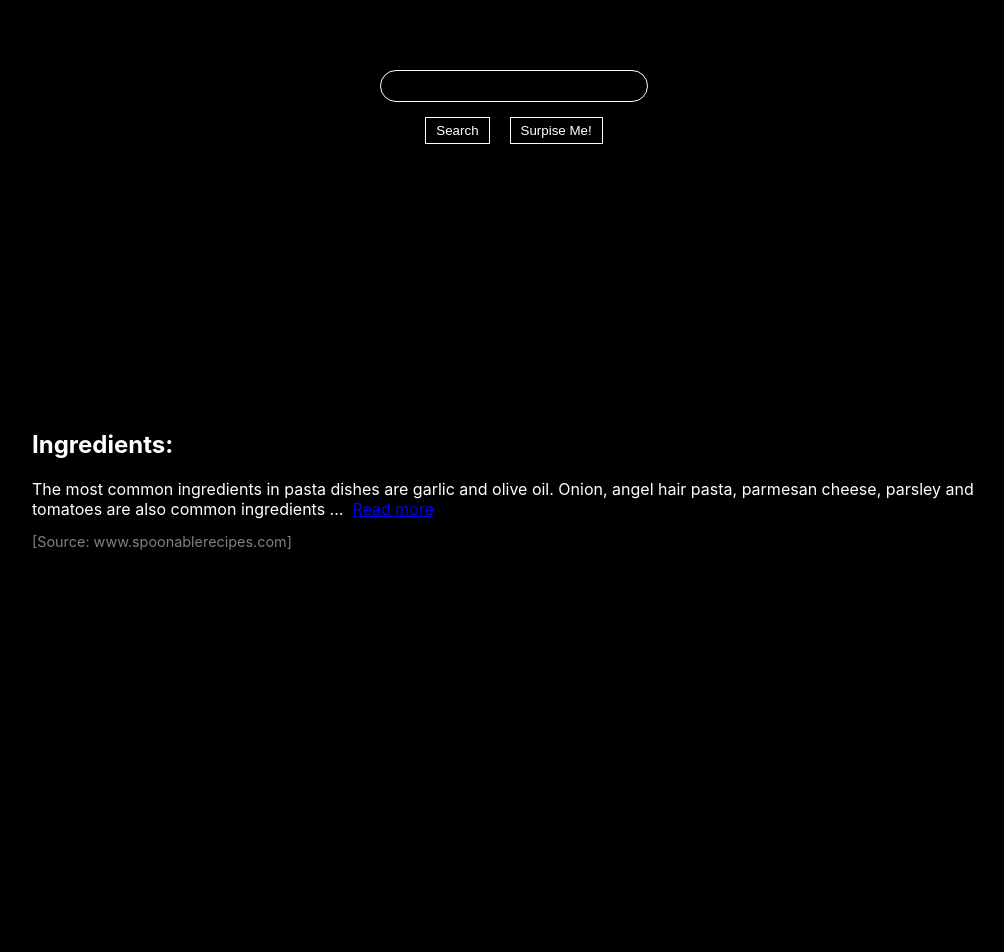
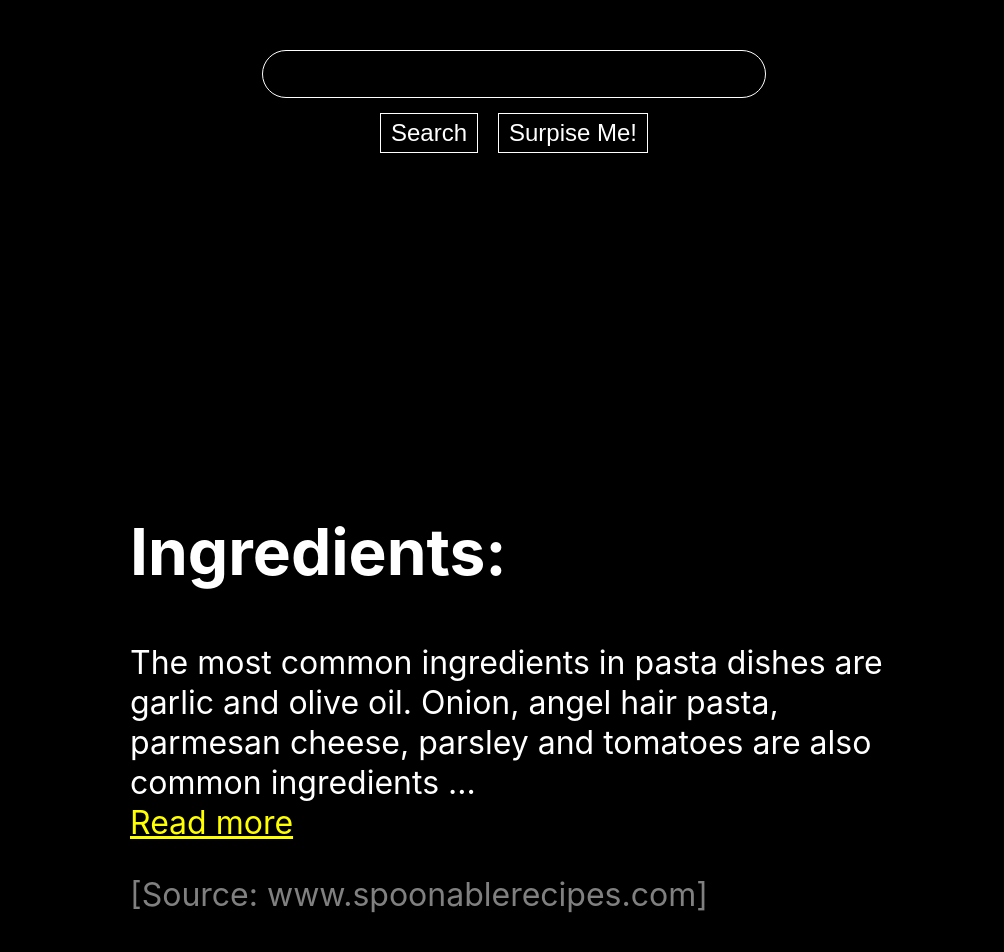
Before and after one commit to lil-white-shadow/food-genie, a React (Create React App) app: page / in a window 1280 px wide. Shown: the part 420-1372 px from the top of the page, without its empty margins (126-1130 px from the left). Built offline with nearby package versions, Linux system fonts and the light colour scheme.

Commit message:
add scroll behavior, style

```diff
--- a/src/App.css
+++ b/src/App.css
@@ -9,6 +9,7 @@
   flex-direction: column;
   justify-content: center;
   align-items: center;
+  font-size: 2rem;
 }
 
 .search {
@@ -23,13 +24,12 @@
 
 .title {
   display: inherit;
-  font-size: 3rem;
-  padding: 7vh 12vh;
+  font-size: 5rem;
+  /* padding: 5vh 8vh; */
   align-self: center;
   position: relative;
   top: -10vh;
   gap: 1rem;
-  border: 1px solid
 }
 
 .bulb {
@@ -47,10 +47,10 @@
 }
 
 input {
-  width: 50%;
-  height: 2rem;
-  font-size: 1rem;
-  padding: 0 1rem;
+  width: 100%;
+  height: 3rem;
+  font-size: 1.5rem;
+  padding: 0 2rem;
   border-radius: 2rem;
   border: 1px solid white;
   background-color: black;
@@ -69,6 +69,7 @@ input:focus {
   background-color: black;
   border: 1px solid;
   color: white;
+  font-size: 1.5rem;
 }
 
 .buttonContainer button:hover, button:active {
@@ -82,15 +83,37 @@ input:focus {
 
 .results {
   width: 80%;
-  padding: 30px
+  padding: 10vh 10vw;
+  height: 100vh;
+  justify-content: space-between;
+  margin: 0 auto;
+}
+
+.ingredients {
+  display: flex;
+  flex-direction: column;
+  height: 100%;
+  /* justify-content: space-between; */
 }
 
 .source {
-  font-size: 90%;
+  display: flex;
+  font-size: 2rem;
   color: gray;
 }
 
-.results {
-  /* border: 3px solid yellow; */
-  height: 100vh;
+.sentence {
+  display: flex;
+  flex-direction: column;
+  font-size: 2rem;
+  line-height: 2.5rem;
 }
+
+.results h2 {
+  font-size: 4rem;
+}
+
+.results a {
+  font-size: 2rem;
+  color: yellow
+}
--- a/src/App.js
+++ b/src/App.js
@@ -15,6 +15,9 @@ export default function App() {
 
 
   const [ingredients, setIngredients] = useState("The most common ingredients in pasta dishes are garlic and olive oil. Onion, angel hair pasta, parmesan cheese, parsley and tomatoes are also common ingredients ...");
+
+  // const [ingredients, setIngredients] = useState("");
+
   const [ingredientsSource, setIngredientsSource] = useState("www.spoonablerecipes.com");
   // const [imageUrl, setImageUrl] = useState('')
 
@@ -31,13 +34,21 @@ export default function App() {
         .then((response) => {
           let snippet = response.items[0].snippet;
           let source = response.items[0].formattedUrl;
+          console.log(source)
           // let imageUrl = response.items[0].formattedUrl
           setIngredients(snippet);
           setIngredientsSource(source);
           // setImageUrl
-        });
+        })
+        .then(() => {
+          console.log('in last .then')
+          setInput("");
+          console.log('before execute scroll')
+          setTimeout(() =>
+          executeScroll()
+          , 0)
+        })
     }
-    console.log(ingredients);
     // eslint-disable-next-line react-hooks/exhaustive-deps
   }, [search]);
 
@@ -46,9 +57,7 @@ export default function App() {
   }
 
   function handleSubmit() {
-    setSearch(input);
-    setInput("");
-    executeScroll();
+    setSearch(input)
   }
 
   return (
@@ -70,9 +79,13 @@ export default function App() {
           <button onClick={executeScroll}>Surpise Me!</button>
         </div>
       </div>
-      <div ref={IngredientsRef} className="results">
+      {
+        ingredients.length > 0 ?
+        <div ref={IngredientsRef} className="results">
         <Ingredients ingredients={ingredients} ingredientsSource={ingredientsSource}/>
       </div>
+      : null
+      }
     </div>
   );
 }
@@ -85,5 +98,6 @@ Components
 4. Nutrition - nutrition info card
 5. Near me - google map results for restaurants or stores
 
--> hide api keys
+- hide api keys
+- add home, about, contact us
 */
--- a/src/components/Ingredients.js
+++ b/src/components/Ingredients.js
@@ -1,13 +1,15 @@
 export default function Ingredients(props) {
 return (
-  <div>
+  <div className="ingredients">
     <h2>Ingredients: </h2>
+    <div className="sentence">
+      {props.ingredients}
+      <a href={props.ingredientsSource}>Read more</a>
+    </div>
     <div>
-      {props.ingredients}
-      &nbsp;&nbsp;
-      <a href={props.ingredientsSource}>Read more</a>
-      <br />
-      <p className="source">
+    </div>
+    <div className="source">
+      <p>
       [Source: {props.ingredientsSource.substring(0, props.ingredientsSource.indexOf("com") + 3)}]
       </p>
     </div>
```
